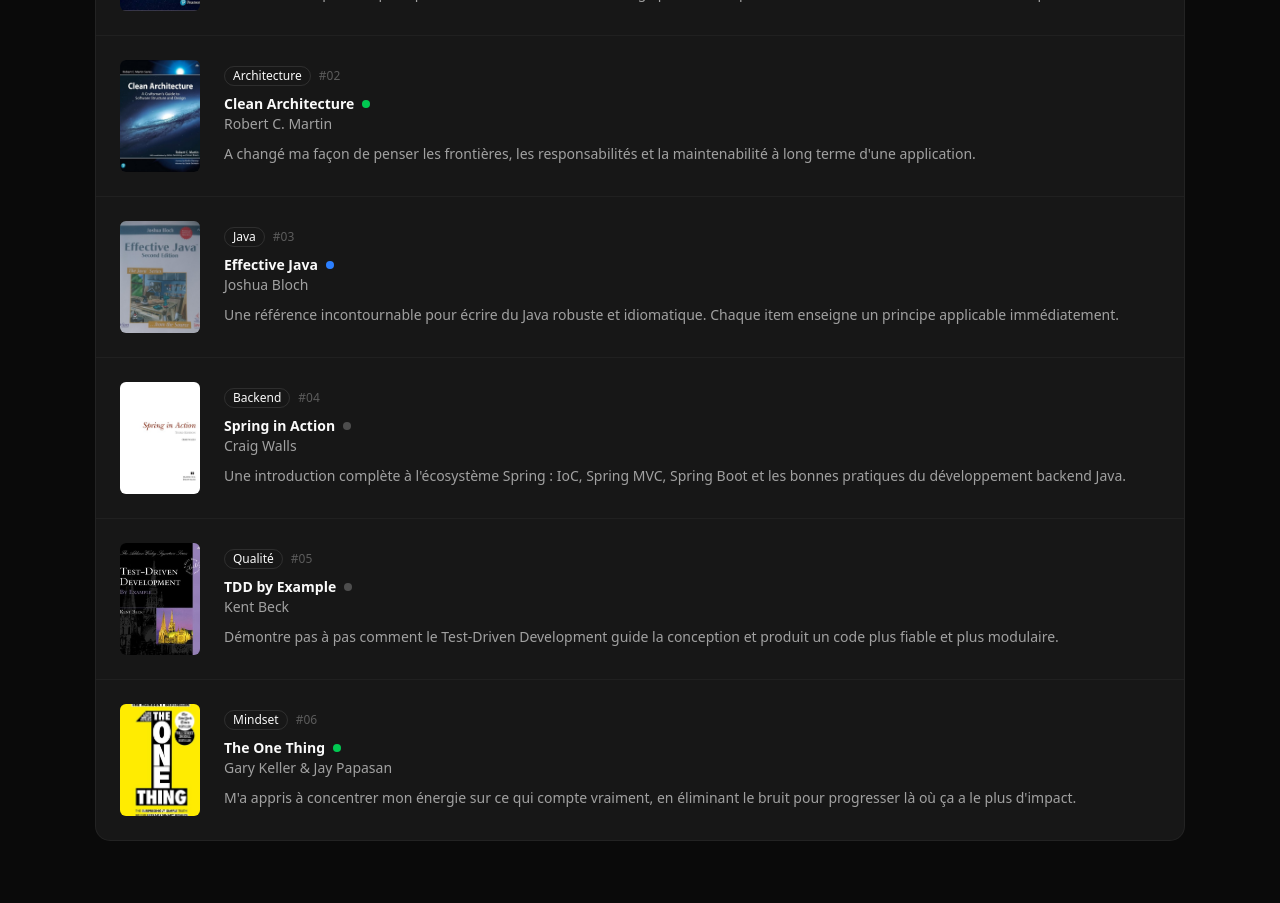
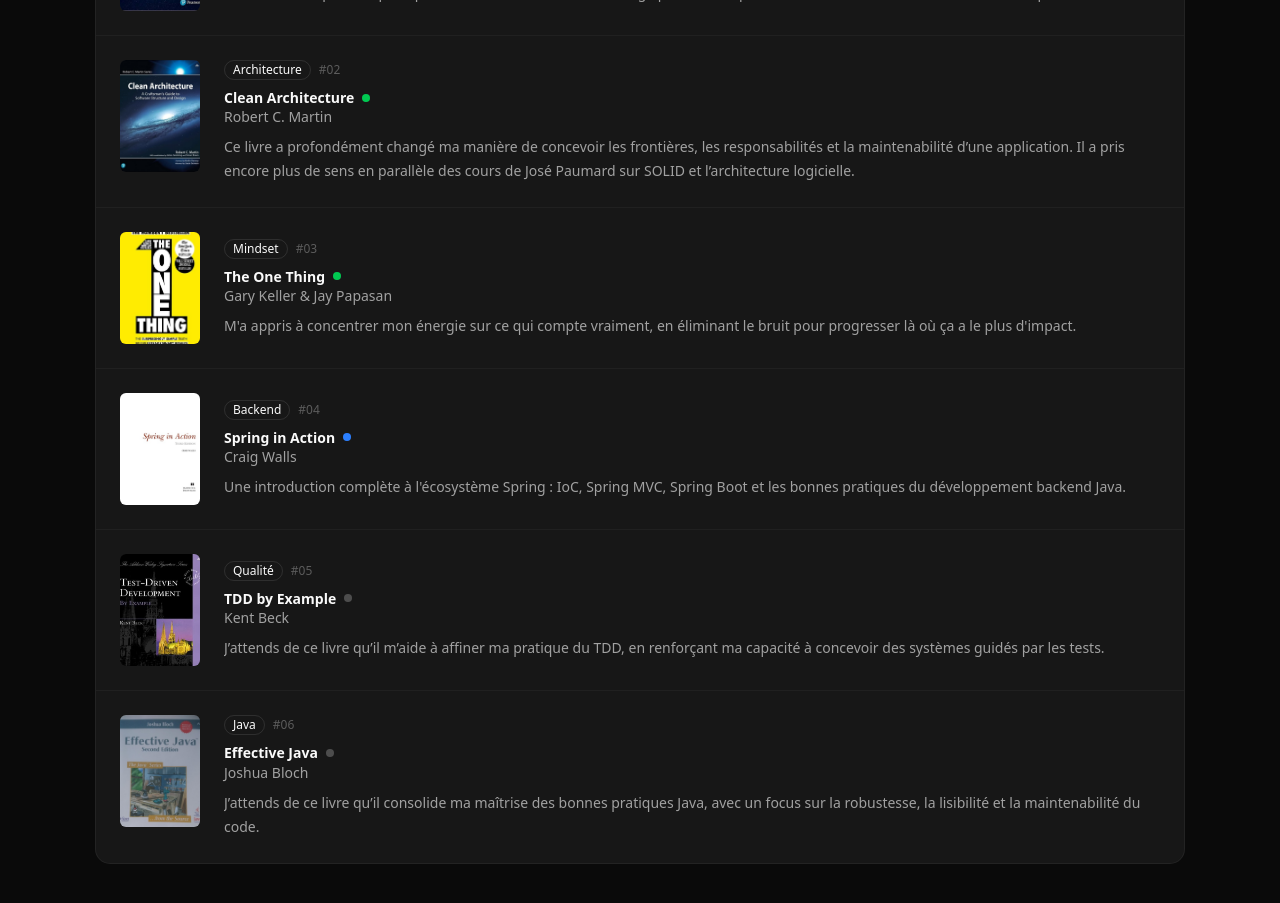
Before and after one commit to WebisBrian/TABART-Brian-Portfolio, a Next.js app: page / in a window 1280 px wide. Shown: the part 4460-5363 px from the top of the page. Built offline with nearby package versions, Linux system fonts and the light colour scheme.

Commit message:
Docs(ui): update reading section text

```diff
--- a/src/data/books.ts
+++ b/src/data/books.ts
@@ -1,12 +1,18 @@
 export type Book = {
-  id: string
-  title: string
-  author: string
-  takeaway: string
-  image: string
-  category: "Qualité" | "Architecture" | "Java" | "Backend" | "Craft" | "Mindset"
-  status: "Lu" | "En cours" | "À lire"
-}
+  id: string;
+  title: string;
+  author: string;
+  takeaway: string;
+  image: string;
+  category:
+    | "Qualité"
+    | "Architecture"
+    | "Java"
+    | "Backend"
+    | "Craft"
+    | "Mindset";
+  status: "Lu" | "En cours" | "À lire";
+};
 
 export const books: Book[] = [
   {
@@ -24,40 +30,10 @@ export const books: Book[] = [
     title: "Clean Architecture",
     author: "Robert C. Martin",
     takeaway:
-      "A changé ma façon de penser les frontières, les responsabilités et la maintenabilité à long terme d'une application.",
+      "Ce livre a profondément changé ma manière de concevoir les frontières, les responsabilités et la maintenabilité d’une application. Il a pris encore plus de sens en parallèle des cours de José Paumard sur SOLID et l’architecture logicielle.",
     image: "/images/books/clean-architecture.jpg",
     category: "Architecture",
     status: "Lu",
-  },
-  {
-    id: "effective-java",
-    title: "Effective Java",
-    author: "Joshua Bloch",
-    takeaway:
-      "Une référence incontournable pour écrire du Java robuste et idiomatique. Chaque item enseigne un principe applicable immédiatement.",
-    image: "/images/books/effective-java.jpg",
-    category: "Java",
-    status: "En cours",
-  },
-  {
-    id: "spring-in-action",
-    title: "Spring in Action",
-    author: "Craig Walls",
-    takeaway:
-      "Une introduction complète à l'écosystème Spring : IoC, Spring MVC, Spring Boot et les bonnes pratiques du développement backend Java.",
-    image: "/images/books/spring-in-action.jpg",
-    category: "Backend",
-    status: "À lire",
-  },
-  {
-    id: "tdd-by-example",
-    title: "TDD by Example",
-    author: "Kent Beck",
-    takeaway:
-      "Démontre pas à pas comment le Test-Driven Development guide la conception et produit un code plus fiable et plus modulaire.",
-    image: "/images/books/tdd-by-example.jpg",
-    category: "Qualité",
-    status: "À lire",
   },
   {
     id: "the-one-thing",
@@ -69,4 +45,34 @@ export const books: Book[] = [
     category: "Mindset",
     status: "Lu",
   },
-]
+  {
+    id: "spring-in-action",
+    title: "Spring in Action",
+    author: "Craig Walls",
+    takeaway:
+      "Une introduction complète à l'écosystème Spring : IoC, Spring MVC, Spring Boot et les bonnes pratiques du développement backend Java.",
+    image: "/images/books/spring-in-action.jpg",
+    category: "Backend",
+    status: "En cours",
+  },
+{
+  id: "tdd-by-example",
+  title: "TDD by Example",
+  author: "Kent Beck",
+  takeaway:
+    "J’attends de ce livre qu’il m’aide à affiner ma pratique du TDD, en renforçant ma capacité à concevoir des systèmes guidés par les tests.",
+  image: "/images/books/tdd-by-example.jpg",
+  category: "Qualité",
+  status: "À lire",
+},
+{
+  id: "effective-java",
+  title: "Effective Java",
+  author: "Joshua Bloch",
+  takeaway:
+    "J’attends de ce livre qu’il consolide ma maîtrise des bonnes pratiques Java, avec un focus sur la robustesse, la lisibilité et la maintenabilité du code.",
+  image: "/images/books/effective-java.jpg",
+  category: "Java",
+  status: "À lire",
+},
+];
```
